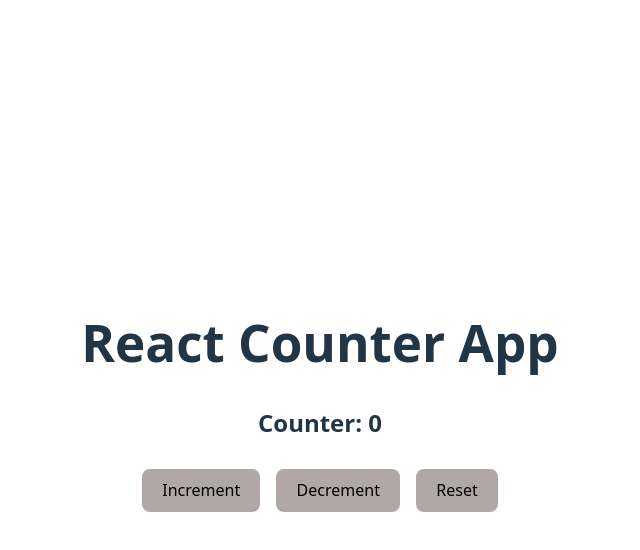
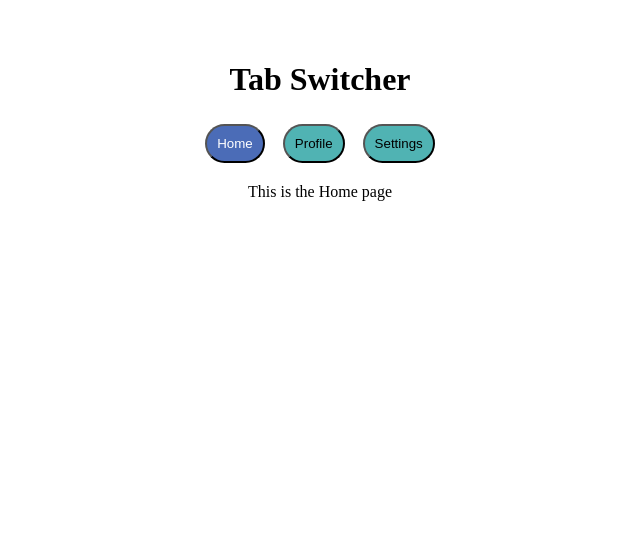
Before and after one commit to 9gunjan/Interview-Practice-React-Daily-Questions, a React (Vite) app in the folder Password Strength Checker/my-react-app/: page / in a window 1280 px wide. Shown: the top 550 px of the page, without its empty margins (320-960 px from the left). Built offline with nearby package versions, Linux system fonts and the light colour scheme.

Commit message:
Tab Switcher

```diff
--- a/Password Strength Checker/my-react-app/package.json
+++ b/Password Strength Checker/my-react-app/package.json
@@ -10,6 +10,7 @@
     "preview": "vite preview"
   },
   "dependencies": {
+    "lucide-react": "^0.542.0",
     "react": "^19.1.1",
     "react-dom": "^19.1.1"
   },
--- a/Password Strength Checker/my-react-app/src/App.jsx
+++ b/Password Strength Checker/my-react-app/src/App.jsx
@@ -3,6 +3,8 @@ import AgeCalculator from "./components/AgeCalculator.jsx";
 import CheckPasswordStrength from "./components/checkPasswordStrength.jsx";
 import CounterUsingReact from "./components/CounterUsingReact.jsx";
 import GuessTheNumber from "./components/GuessTheNumber.jsx";
+import Sidebar from "./components/Sidebar.jsx";
+import TabSwitcher from "./components/TabSwitcher.jsx";
 
 function App() {
   return (
@@ -10,7 +12,9 @@ function App() {
       {/* <CheckPasswordStrength /> */}
       {/* <GuessTheNumber/> */}
       {/* <AgeCalculator/> */}
-      <CounterUsingReact/>
+      {/* <CounterUsingReact/> */}
+      {/* <Sidebar/> */}
+      <TabSwitcher />
     </div>
   );
 }
--- /dev/null
+++ b/Password Strength Checker/my-react-app/src/components/Sidebar.jsx
@@ -0,0 +1,32 @@
+import React, { useState } from "react";
+import "../index.css";
+import { Menu } from "lucide-react";
+
+function Sidebar() {
+  const [isOpen, setIsOpen] = useState(false);
+
+  const toggleSideBar = () => {
+    setIsOpen(!isOpen);
+  };
+
+  return (
+    <div className={`sidebar ${isOpen ? "open" : "closed"}`}>
+      <button className="toggle-btn" onClick={toggleSideBar}>
+        <Menu size={24} />
+      </button>
+
+      {isOpen && (
+        <nav className="nav-menu">
+          <ul className="nav-list">
+            <li className="nav-item">Home</li>
+            <li className="nav-item">About</li>
+            <li className="nav-item">Contact</li>
+            <li className="nav-item">Services</li>
+          </ul>
+        </nav>
+      )}
+    </div>
+  );
+}
+
+export default Sidebar;
--- /dev/null
+++ b/Password Strength Checker/my-react-app/src/components/TabSwitcher.jsx
@@ -0,0 +1,32 @@
+import React, { useState } from "react";
+
+const TabSwitcher = () => {
+  const buttonArray = ["Home", "Profile", "Settings"];
+  const contentArray = [
+    "This is the Home page",
+    "This is the Profile page",
+    "This is the Settings page",
+  ];
+  const [activeTab, setActiveTab] = useState(0);
+  return (
+    <div className="tab-full-container">
+      <h1>Tab Switcher</h1>
+      <div className="tab-section">
+        {buttonArray.map((item, index) => (
+          <button
+            key={index}
+            className={`tab ${activeTab === index ? "active" : ""}`}
+            onClick={() => setActiveTab(index)} //updating the active tab
+          >
+            {item}
+          </button>
+        ))}
+      </div>
+      <div>
+        <p>{contentArray[activeTab]}</p>
+      </div>
+    </div>
+  );
+};
+
+export default TabSwitcher;
--- a/Password Strength Checker/my-react-app/src/index.css
+++ b/Password Strength Checker/my-react-app/src/index.css
@@ -1,4 +1,4 @@
-:root {
+/* :root {
   font-family: system-ui, Avenir, Helvetica, Arial, sans-serif;
   line-height: 1.5;
   font-weight: 400;
@@ -79,4 +79,118 @@ button:focus-visible {
   background-color: rgb(185, 204, 204);
   padding:50px;
   border-radius: 50px;
-  }
+  } */
+.sidebar {
+  position: fixed;
+  right: 0; /* changed from left: 0 */
+  height: 100vh;
+  width: 280px;
+  background: linear-gradient(135deg, #4b6cb7, #182848);
+  color: #f0f0f5;
+  box-shadow: -2px 0 12px rgba(0, 0, 0, 0.3);
+  padding-top: 60px;
+  transform: translateX(100%);
+  transition: transform 0.35s ease, box-shadow 0.3s ease;
+  font-family: "Segoe UI", Tahoma, Geneva, Verdana, sans-serif;
+  z-index: 1000;
+}
+
+/* Sidebar visible */
+.sidebar.open {
+  transform: translateX(0);
+  box-shadow: -4px 0 20px rgba(0, 0, 0, 0.5);
+}
+
+/* Toggle button */
+.toggle-btn {
+  position: absolute;
+  top: 15px;
+  left: -60px;
+  background-color: #4b6cb7;
+  border: none;
+  border-radius: 50%;
+  padding: 12px;
+  cursor: pointer;
+  color: #f0f0f5;
+  box-shadow: 0 4px 8px rgba(75, 108, 183, 0.6);
+  transition: background-color 0.3s ease, transform 0.25s ease;
+  display: flex;
+  align-items: center;
+  justify-content: center;
+}
+
+.toggle-btn:hover {
+  background-color: #182848;
+  transform: scale(1.1);
+}
+
+/* Navigation menu */
+.nav-menu {
+  width: 100%;
+}
+
+.nav-list {
+  list-style: none;
+  padding: 0 20px;
+  margin: 0;
+}
+
+.nav-item {
+  padding: 15px 20px;
+  margin: 8px 0;
+  border-radius: 8px;
+  font-weight: 600;
+  font-size: 1.1rem;
+  cursor: pointer;
+  color: #f0f0f5;
+  transition: all 0.3s ease;
+  user-select: none;
+  position: relative;
+  overflow: hidden;
+}
+
+.nav-item::after {
+  content: "";
+  position: absolute;
+  bottom: 8px;
+  left: 20px;
+  height: 2px;
+  width: 0%;
+  background: #a8c0ff;
+  transition: width 0.3s ease;
+  border-radius: 2px;
+}
+
+.nav-item:hover::after {
+  width: 60%;
+}
+
+.nav-item:hover {
+  color: #ffffff;
+  text-shadow: 0 0 5px #a8c0ff;
+}
+
+.tab-section {
+  display: flex;
+  justify-content: center;
+  align-items: center;
+  margin: 10px;
+  gap: 10px;
+}
+
+.tab {
+  background-color: rgb(80, 179, 179);
+  border: 1 px solid rgb(66, 195, 180);
+  border-radius: 20px;
+  cursor: pointer;
+  padding: 10px;
+  margin: 4px;
+}
+
+.tab:hover {
+  background-color: rgb(180, 242, 242);
+}
+.tab.active{
+  background-color: #4b6cb7;
+  color: white;
+}
```
Also changed, not shown: 1 other file (tests, documents, lock files or other folders).
